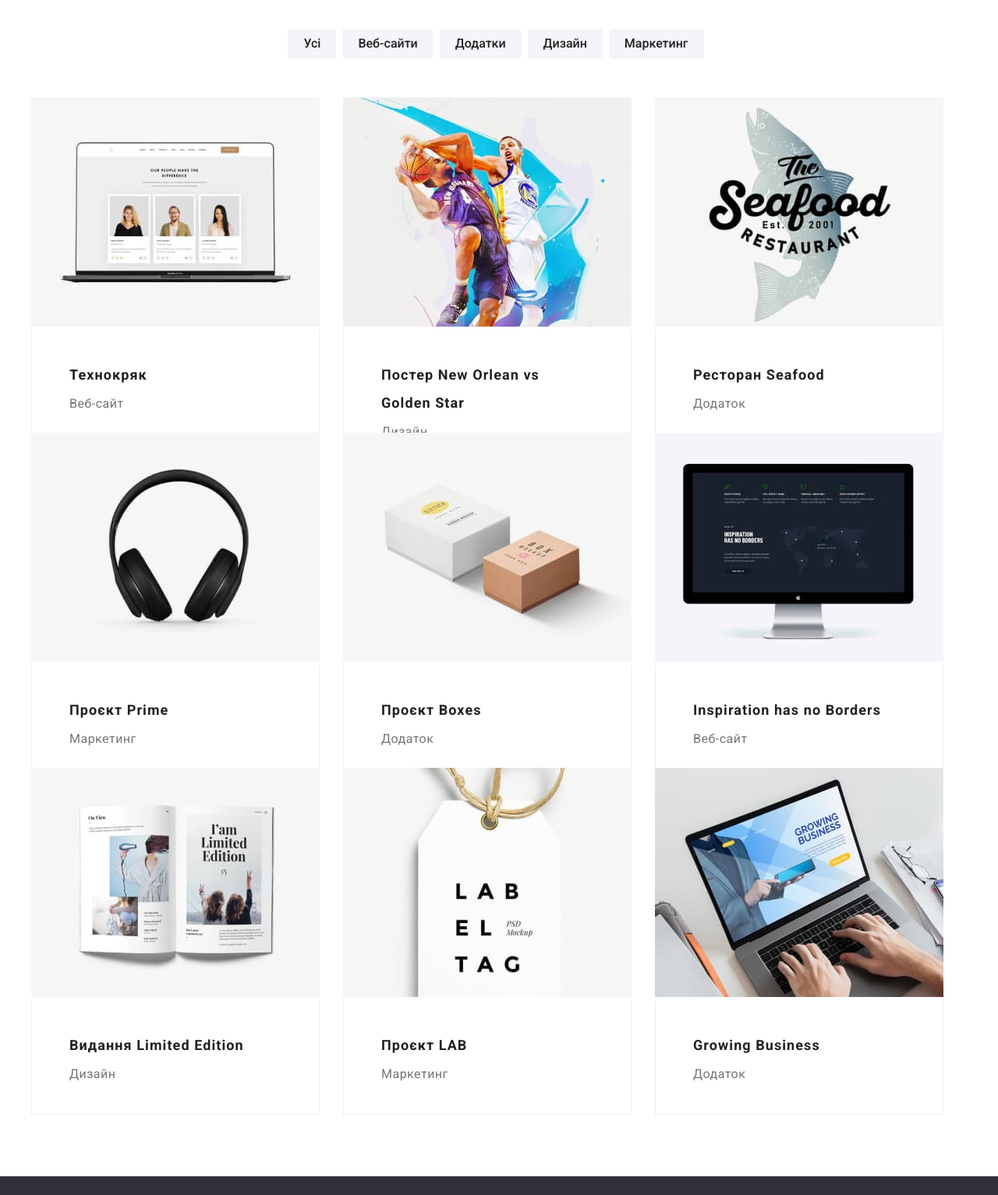
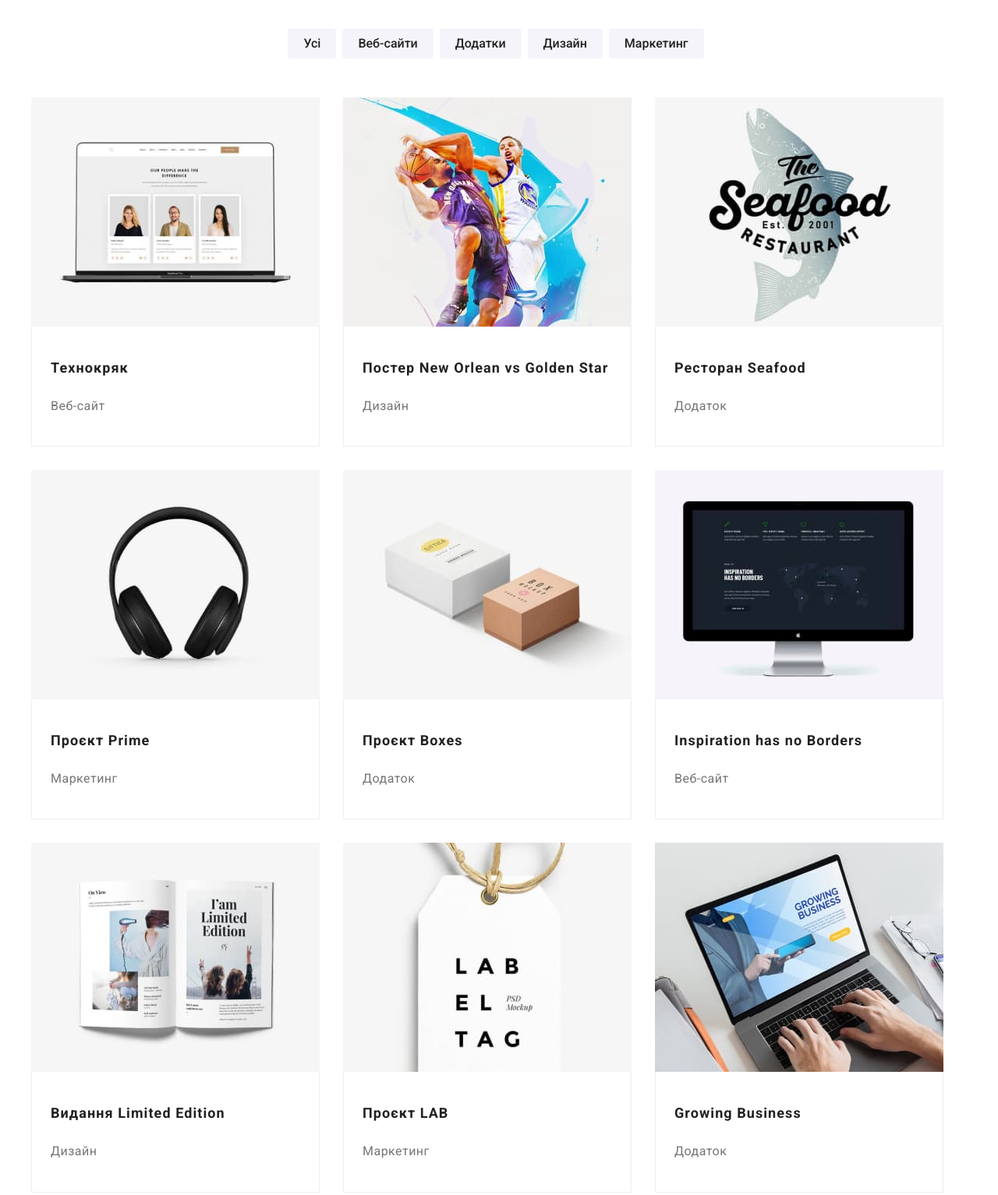
Before and after one commit to katerynazhvanko/goit-markup-hw-03, a plain HTML site: page portfolio.html in a window 1280 px wide. Shown: the part 140-1673 px from the top of the page at 78% size. Drawn offline with Linux system fonts and the light colour scheme.

Commit message:
hw3 finish

```diff
--- a/css/styles.css
+++ b/css/styles.css
@@ -206,14 +206,6 @@ ul {
 .filter{padding-top: 94px; padding-bottom: 94px;}
 .buttonlist{display:flex; align-items: center;justify-content: center;}
 .buttonlist-item{margin-right: 8px;margin-bottom: 50px;}
-.projects{display:flex;flex-wrap:wrap;}
-.projects-item{
-    margin-right: 30px;
-    margin-bottom: 30px;
-    width: 370px;
-    height: 400px;
-}
-.projects-item:nth-child(3n){margin-right: 0;}
 .filter-button{
     display: flex;
     text-align: center;
@@ -233,11 +225,15 @@ ul {
     padding-bottom: 6px;
     padding-left: 20px;}
 .filter-button:hover,.filter-button:focus {background-color: var(--accent);color:var(--main-background-color)}
+.projects{display:flex;flex-wrap:wrap;}
+.projects-item{
+    margin-right: 30px;
+    margin-bottom: 30px;
+    width: 370px;
+}
+.projects-item:nth-child(3n){margin-right: 0;}
+.image{display: block;}
 .projects-name{
-    margin-top: 20px;
-    margin-bottom: 4px;
-    padding-right: 24px;
-    padding-left: 24px;
     color:var(--title-text-color);
     font-weight:700;
     font-size: 18px;
@@ -245,9 +241,6 @@ ul {
     letter-spacing: 0.06em;
 }
 .projects-mean{
-    margin-top: 0;
-    padding-right: 24px;
-    padding-left: 24px;
     color:var(--main-text-color);
     font-size: 16px;
     line-height: 1.9;}
--- a/portfolio.html
+++ b/portfolio.html
@@ -40,55 +40,55 @@
       <li class="buttonlist-item"><button type="button" class="filter-button text-button">Маркетинг</button></li>
       </ul>
       <ul class="projects">
-        <li class="projects-item"><a href="#"><img src="./image/technokryak.jpg" alt="ноутбук з фото працівників" width="370" height="294"></a>
+        <li class="projects-item"><a href="#"><img src="./image/technokryak.jpg" alt="ноутбук з фото працівників" width="370" height="294" class="image"></a>
           <div class="projects-text">
              <h2 class="projects-name">Технокряк</h2>
              <p class="projects-mean">Веб-сайт</p>
           </div>
         </li>
-        <li class="projects-item"><a href="#"><img src="./image/poster.jpg" alt="двоє хлопців грають у баскетбол" width="370" height="294"></a>
+        <li class="projects-item"><a href="#"><img src="./image/poster.jpg" alt="двоє хлопців грають у баскетбол" width="370" height="294" class="image"></a>
           <div class="projects-text">
            <h2 class="projects-name">Постер New Orlean vs Golden Star</h2>
            <p class="projects-mean">Дизайн</p>
           </div>
         </li>
-        <li class="projects-item"><a href="#"><img src="./image/restaurant.jpg" alt="логотип ресторану seafood" width="370" height="294"></a>
+        <li class="projects-item"><a href="#"><img src="./image/restaurant.jpg" alt="логотип ресторану seafood" width="370" height="294" class="image"></a>
           <div class="projects-text">
            <h2 class="projects-name">Ресторан Seafood</h2>
            <p class="projects-mean">Додаток</p>
           </div>
         </li>
-        <li class="projects-item"><a href="#"><img src="./image/project.jpg" alt="стерео навушники" width="370" height="294"></a>
+        <li class="projects-item"><a href="#"><img src="./image/project.jpg" alt="стерео навушники" width="370" height="294" class="image"></a>
           <div class="projects-text">
            <h2 class="projects-name">Проєкт Prime</h2>
            <p class="projects-mean">Маркетинг</p>
           </div>
         </li>
-        <li class="projects-item"><a href="#"><img src="./image/projectboxes.jpg" alt="біла та розова коробки" width="370" height="294"></a>
+        <li class="projects-item"><a href="#"><img src="./image/projectboxes.jpg" alt="біла та розова коробки" width="370" height="294" class="image"></a>
           <div class="projects-text">
            <h2 class="projects-name">Проєкт Boxes</h2>
            <p class="projects-mean">Додаток</p>
           </div>
         </li>
-        <li class="projects-item"><a href="#"><img src="./image/inspirationhasnoborder.jpg" alt="екран iMac" width="370" height="294"></a>
+        <li class="projects-item"><a href="#"><img src="./image/inspirationhasnoborder.jpg" alt="екран iMac" width="370" height="294" class="image"></a>
           <div class="projects-text">
           <h2 class="projects-name">Inspiration has no Borders</h2>
            <p class="projects-mean">Веб-сайт</p>
           </div>
         </li>
-        <li class="projects-item"><a href="#"><img src="./image/limitededition.jpg" alt="розворот журналу" width="370" height="294"></a>
+        <li class="projects-item"><a href="#"><img src="./image/limitededition.jpg" alt="розворот журналу" width="370" height="294" class="image"></a>
           <div class="projects-text">
            <h2 class="projects-name">Видання Limited Edition</h2>
            <p class="projects-mean">Дизайн</p>
           </div>
         </li>
-        <li class="projects-item"><a href="#"><img src="./image/projectlab.jpg" alt="білий ярлик з літерами" width="370" height="294"></a>
+        <li class="projects-item"><a href="#"><img src="./image/projectlab.jpg" alt="білий ярлик з літерами" width="370" height="294" class="image"></a>
           <div class="projects-text">
            <h2 class="projects-name">Проєкт LAB</h2>
            <p class="projects-mean">Маркетинг</p>
           </div>
         </li>
-        <li class="projects-item"><a href="#"><img src="./image/growingbusiness.jpg" alt="людина працює за ноутбуком" width="370" height="294"></a>
+        <li class="projects-item"><a href="#"><img src="./image/growingbusiness.jpg" alt="людина працює за ноутбуком" width="370" height="294" class="image"></a>
           <div class="projects-text">
            <h2 class="projects-name">Growing Business</h2>
            <p class="projects-mean">Додаток</p>
```
